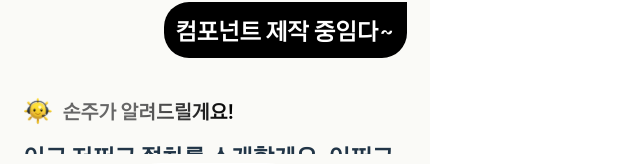
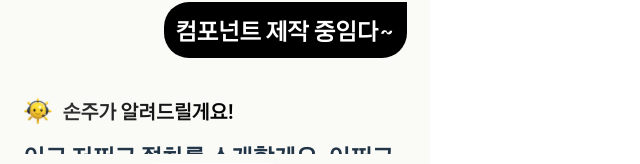
Before and after one commit to Team1-kw13/Team1_FE, a React (Vite) app: page /chatroompage in a window 1280 px wide. Shown: the part 516-680 px from the top of the page, without its empty margins (0-640 px from the left). Built offline with nearby package versions, Linux system fonts and the light colour scheme.

Commit message:
[Design] Add text gradient animation

```diff
--- a/src/components/chatroom/SonjuBubble.jsx
+++ b/src/components/chatroom/SonjuBubble.jsx
@@ -19,11 +19,12 @@ export default function SonjuBubble() {
     <div className="flex flex-col">
       <div className="flex justify-start items-center ml-[23px] mt-[11px]">
         <img src={SunImg} alt="손주" className="w-[30px] h-[30px] mr-[10px]" />
-        <div className="font-bold text-[20px] gap-[10px] max-w-[280px] max-h-[164px]
-                        bg-[linear-gradient(90deg,#666666_44.23%,#000000_100%)] bg-clip-text text-transparent">
+        <div className={`font-bold text-[20px] gap-[10px] max-w-[280px] max-h-[164px]
+                        bg-gradient-to-r from-[#666666] to-[#000000] bg-clip-text text-transparent bg-[length:200%_200%] animate-gradient`}
+             style={{animationDelay: '800ms'}}>
           {isLoading ? "잠시만 기다려 주세요!" : "손주가 알려드릴게요!"}
+        </div>
       </div>
-    </div>
     {!isLoading && <SonjuAnswer text={answer} />}
     </div>
   );
--- a/src/index.css
+++ b/src/index.css
@@ -49,6 +49,15 @@
   src: url('./assets/fonts/Ownglyph-PDH.ttf') format('truetype');
   font-weight: 400;
   font-style: normal;
+}
+
+@keyframes gradientMove {
+  0% {
+    background-position: 0% 50%;
+  }
+  100% {
+    background-position: 100% 50%;
+  }
 }
 
 :root {
--- a/tailwind.config.js
+++ b/tailwind.config.js
@@ -11,12 +11,18 @@ export default {
         gray400: "#8A8A8A",
         gray450: "#484C52",
         gray500: "#3E3E3E",
-    },
+      },
       fontFamily: {
         big: ['"Kakao Big Sans"', 'sans-serif'],
         small: ['"Kakao Small Sans"', 'sans-serif'],
         logo: ['"Ownglyph PDH"', 'sans-serif'],
       },
+      animation: {
+        gradient: 'gradientMove 0.8s ease-in-out forwards',
+      },
+      backgroundSize: {
+        '200%': '200% 200%',
+      }
     },
   },
   plugins: [],
```
